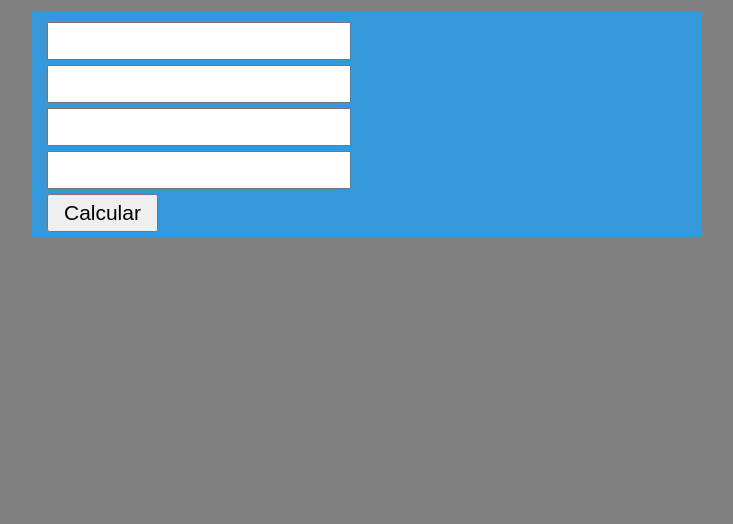
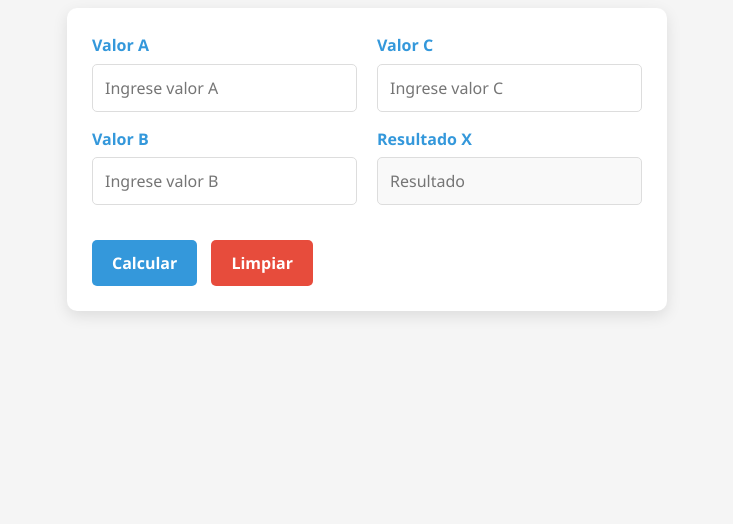
Before and after one commit to SrWilson89/regla3, a plain HTML site: page index.html in a window 1280 px wide. Shown: the part 276-800 px from the top of the page, without its empty margins (273-1006 px from the left). Drawn offline with Linux system fonts and the light colour scheme.

Commit message:
mark 0.0

```diff
--- a/css/style.css
+++ b/css/style.css
@@ -1,46 +1,136 @@
-*{
-    margin: 0px;
-    padding: 0px;
+:root {
+    --color-primario: #3498db;
+    --color-secundario: #2980b9;
+    --color-texto: #333;
+    --color-fondo: #f5f5f5;
+    --color-borde: #ddd;
+    --color-exito: #2ecc71;
+    --color-peligro: #e74c3c;
 }
 
-.contenedor{
+* {
+    margin: 0;
+    padding: 0;
+    box-sizing: border-box;
+    font-family: 'Segoe UI', Tahoma, Geneva, Verdana, sans-serif;
+}
+
+body {
+    background-color: var(--color-fondo);
+    color: var(--color-texto);
+    line-height: 1.6;
+}
+
+.contenedor {
     width: 100%;
-    height: 100vh;
+    min-height: 100vh;
     display: flex;
+    flex-direction: column;
     align-items: center;
     justify-content: center;
-    background-color: gray;
+    padding: 20px;
 }
 
-.cajita{
-    width: 50%;
-    background-color: #3498db;
-    padding: 5px 15px;
+h1 {
+    margin-bottom: 20px;
+    color: var(--color-primario);
+    text-align: center;
 }
 
-input, button{
-    font-size: 1.31em;
-    padding: 5px 15px;
-    margin-top: 5px;
-    margin-right: 20px;
+.cajita {
+    width: 100%;
+    max-width: 600px;
+    background-color: white;
+    padding: 25px;
+    border-radius: 10px;
+    box-shadow: 0 5px 15px rgba(0, 0, 0, 0.1);
 }
 
+.grupo-inputs {
+    display: flex;
+    flex-wrap: wrap;
+    gap: 20px;
+    margin-bottom: 20px;
+}
 
-@media only screen and (max-width: 1024px) {
+.columna {
+    flex: 1;
+    min-width: 200px;
+}
 
-    input, button{
-        font-size: .6em;
-        margin-right: 5px;
-        padding: 2px;
+label {
+    display: block;
+    margin-bottom: 5px;
+    font-weight: 600;
+    color: var(--color-primario);
+}
+
+input {
+    width: 100%;
+    padding: 12px;
+    margin-bottom: 15px;
+    border: 1px solid var(--color-borde);
+    border-radius: 5px;
+    font-size: 16px;
+    transition: border 0.3s;
+}
+
+input:focus {
+    outline: none;
+    border-color: var(--color-primario);
+    box-shadow: 0 0 0 2px rgba(52, 152, 219, 0.2);
+}
+
+input[readonly] {
+    background-color: #f9f9f9;
+    cursor: not-allowed;
+}
+
+button {
+    padding: 12px 20px;
+    border: none;
+    border-radius: 5px;
+    font-size: 16px;
+    font-weight: 600;
+    cursor: pointer;
+    transition: all 0.3s;
+}
+
+.btn-calcular {
+    background-color: var(--color-primario);
+    color: white;
+    margin-right: 10px;
+}
+
+.btn-calcular:hover {
+    background-color: var(--color-secundario);
+}
+
+.btn-limpiar {
+    background-color: var(--color-peligro);
+    color: white;
+}
+
+.btn-limpiar:hover {
+    background-color: #c0392b;
+}
+
+@media only screen and (max-width: 768px) {
+    .grupo-inputs {
+        flex-direction: column;
+        gap: 0;
     }
 
-    .cajita{
+    .columna {
         width: 100%;
-        padding: 5px;
     }
 
-    .lateral{
-        width: 95%;
-        display: flex;
+    button {
+        width: 100%;
+        margin-bottom: 10px;
+    }
+
+    .btn-calcular {
+        margin-right: 0;
     }
 }
--- a/index.html
+++ b/index.html
@@ -4,25 +4,35 @@
     <meta charset="UTF-8">
     <meta http-equiv="X-UA-Compatible" content="IE=edge">
     <meta name="viewport" content="width=device-width, initial-scale=1.0">
-    <title>Regla de 3</title>
+    <title>Calculadora de Regla de 3</title>
+    <meta name="description" content="Calculadora simple para resolver problemas de regla de tres">
     <link rel="stylesheet" href="css/style.css">
     <link rel="shortcut icon" href="img/ico.jpg" type="image/x-icon">
 </head>
 <body>
     <div class="contenedor">
+        <h1>Calculadora de Regla de 3</h1>
         <div class="cajita">
-            <div class="lateral">
-                <input type="number" name="" id="ainfo">
-                <input type="number" name="" id="binfo">
+            <div class="grupo-inputs">
+                <div class="columna">
+                    <label for="ainfo">Valor A</label>
+                    <input type="number" id="ainfo" placeholder="Ingrese valor A">
+
+                    <label for="binfo">Valor B</label>
+                    <input type="number" id="binfo" placeholder="Ingrese valor B">
+                </div>
+                <div class="columna">
+                    <label for="cinfo">Valor C</label>
+                    <input type="number" id="cinfo" placeholder="Ingrese valor C">
+
+                    <label for="xinfo">Resultado X</label>
+                    <input type="number" id="xinfo" readonly placeholder="Resultado">
+                </div>
             </div>
-            <div class="lateral">
-                <input type="number" name="" id="cinfo">
-                <input type="number" name="" id="xinfo">
-            </div>
-            <button onclick="calculame()">Calcular</button>
+            <button id="calcular-btn" class="btn-calcular">Calcular</button>
+            <button id="limpiar-btn" class="btn-limpiar">Limpiar</button>
         </div>
     </div>
-
+    <script src="js/motor.js" defer></script>
 </body>
-<script src="js/motor.js"></script>
 </html>
--- a/js/motor.js
+++ b/js/motor.js
@@ -1,12 +1,46 @@
-function calculame(){
-    numero1=parseFloat(document.getElementById('ainfo').value);
-    numero2=parseFloat(document.getElementById('binfo').value);
-    numero3=parseFloat(document.getElementById('cinfo').value);
+document.addEventListener('DOMContentLoaded', function() {
+    const calcularBtn = document.getElementById('calcular-btn');
+    const limpiarBtn = document.getElementById('limpiar-btn');
 
-    numero4=parseFloat(((numero3*numero2)/numero1).toFixed(2));
+    calcularBtn.addEventListener('click', calcularReglaDeTres);
+    limpiarBtn.addEventListener('click', limpiarCampos);
 
-    //alert( numero4);
+    // También podemos agregar la funcionalidad de calcular al presionar Enter
+    document.querySelectorAll('input').forEach(input => {
+        input.addEventListener('keypress', function(e) {
+            if (e.key === 'Enter') {
+                calcularReglaDeTres();
+            }
+        });
+    });
+});
 
+function calcularReglaDeTres() {
+    const a = parseFloat(document.getElementById('ainfo').value);
+    const b = parseFloat(document.getElementById('binfo').value);
+    const c = parseFloat(document.getElementById('cinfo').value);
+    const resultadoInput = document.getElementById('xinfo');
 
-    document.getElementById('xinfo').value=numero4;
+    // Validación de campos vacíos
+    if (isNaN(a) || isNaN(b) || isNaN(c)) {
+        alert('Por favor, complete todos los campos con valores numéricos');
+        return;
+    }
+
+    // Validación de división por cero
+    if (a === 0) {
+        alert('El valor A no puede ser cero (división por cero)');
+        return;
+    }
+
+    const resultado = (c * b) / a;
+    resultadoInput.value = resultado.toFixed(2);
 }
+
+function limpiarCampos() {
+    document.getElementById('ainfo').value = '';
+    document.getElementById('binfo').value = '';
+    document.getElementById('cinfo').value = '';
+    document.getElementById('xinfo').value = '';
+    document.getElementById('ainfo').focus();
+}
```
